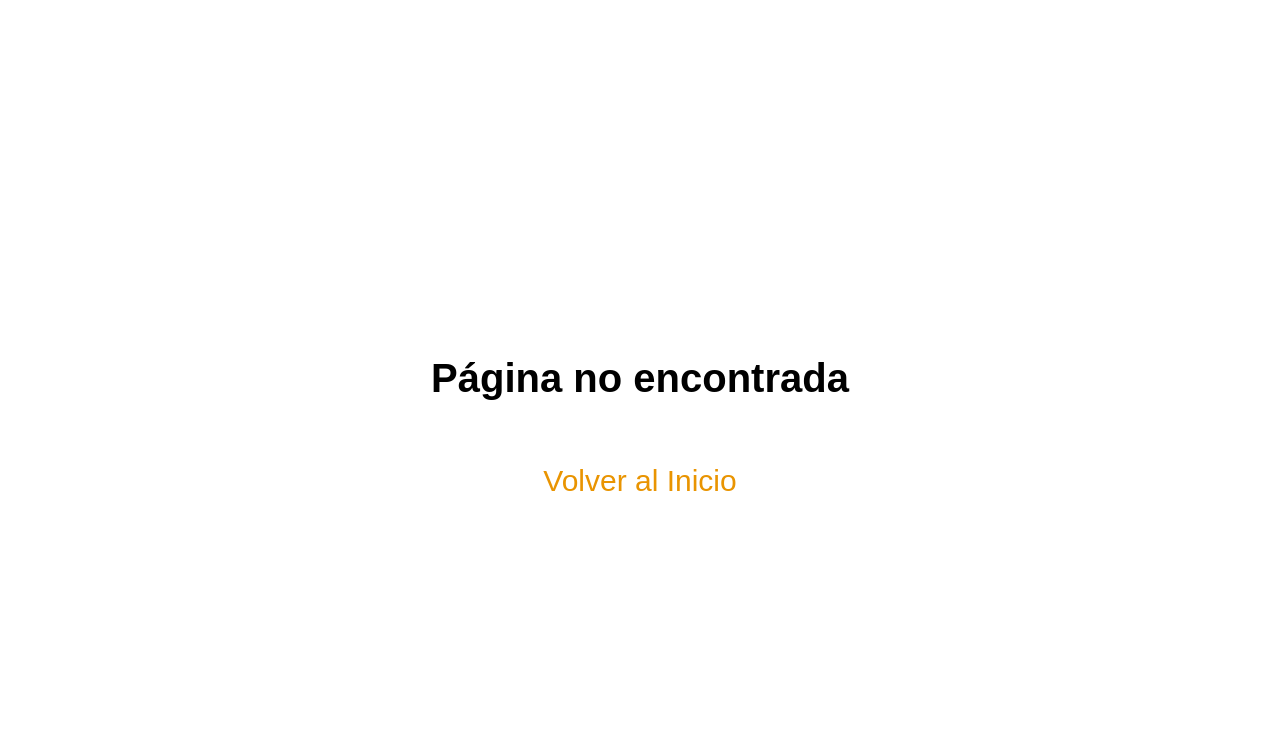
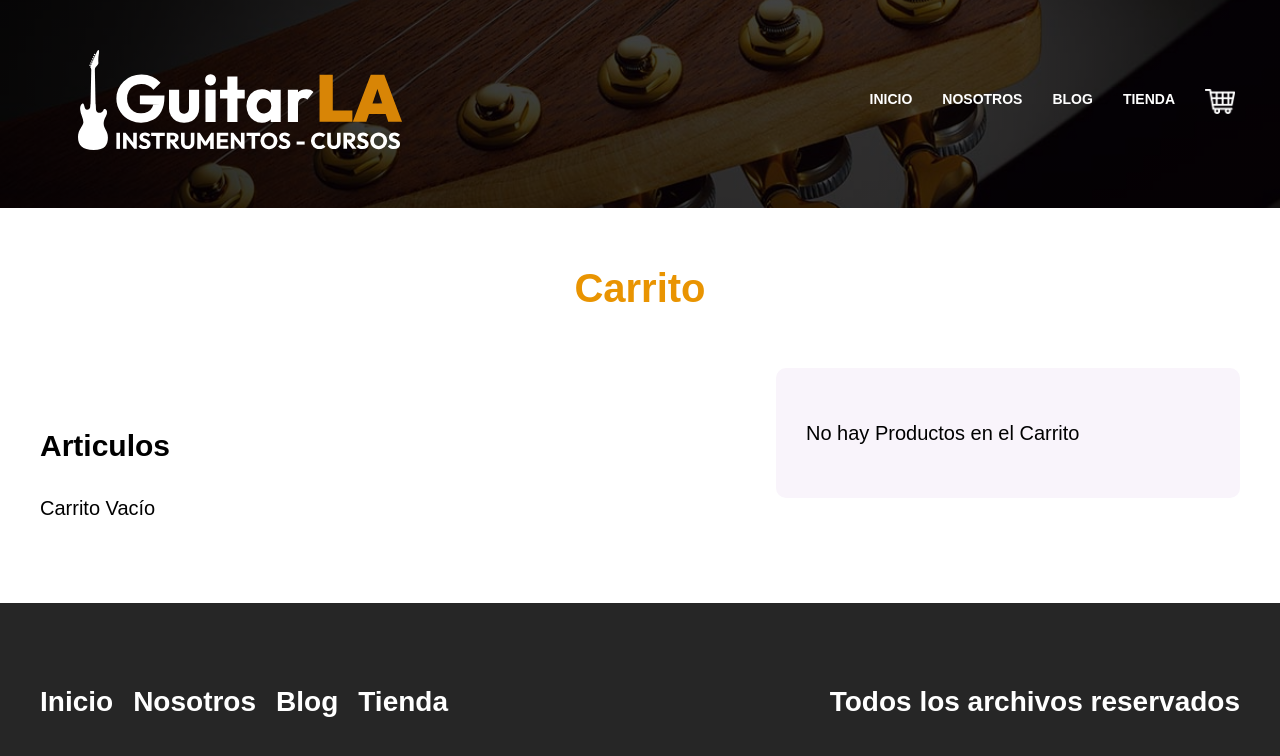
Before and after one commit to emanuelheredia/tienda-Guitar, a Next.js app: page /carrito in a window 1280 px wide. Before the commit this address had no page. Shown: the top 756 px of the page. Built offline with nearby package versions, Linux system fonts and the light colour scheme.

Commit message:
configuracion page carrito, funciones sumar cantidad y eliminar, localStorage

```diff
--- a/components/Header.js
+++ b/components/Header.js
@@ -2,6 +2,7 @@
 import Image from "next/image";
 import styles from "../styles/Header.module.css";
 import { useRouter } from "next/router";
+import Carrito from "../pages/carrito";
 
 const Header = ({ guitarra }) => {
 	const router = useRouter();
@@ -25,6 +26,17 @@
 						<Link href="/nosotros">Nosotros</Link>
 						<Link href="/blog">Blog</Link>
 						<Link href="/tienda">Tienda</Link>
+						<Link href="/carrito">
+							<a>
+								<Image
+									layout="fixed"
+									width={30}
+									height={25}
+									src="/img/carrito.png"
+									alt="imagen carrito"
+								/>
+							</a>
+						</Link>
 					</nav>
 				</div>
 				{guitarra && (
--- a/pages/404.js
+++ b/pages/404.js
@@ -1,5 +1,4 @@
 import Link from "next/link";
-import Layout from "../components/Layout";
 import styles from "../styles/NoEncontrado.module.css";
 
 const NoEncontrado = () => {
--- a/pages/_app.js
+++ b/pages/_app.js
@@ -1,8 +1,55 @@
 import "../styles/normalize.css";
 import "../styles/globals.css";
+import { useState, useEffect } from "react";
 
 function MyApp({ Component, pageProps }) {
-	return <Component {...pageProps} />;
+	const [carrito, setCarrito] = useState([]);
+
+	useEffect(() => {
+		const carritoStorage =
+			JSON.parse(localStorage.getItem("carrito")) ?? [];
+		setCarrito(carritoStorage);
+	}, []);
+	useEffect(() => {
+		localStorage.setItem("carrito", JSON.stringify(carrito));
+	}, [carrito]);
+	const agregarCarrito = (producto) => {
+		if (carrito.some((articulo) => articulo.id === producto.id)) {
+			const carritoActualizado = carrito.map((articulo) => {
+				if (articulo.id === producto.id) {
+					articulo.cantidad = producto.cantidad;
+				}
+				return articulo;
+			});
+			setCarrito(carritoActualizado);
+		} else {
+			setCarrito([...carrito, producto]);
+		}
+	};
+	const actualizarCantidad = (producto) => {
+		const carritoActualizado = carrito.map((articulo) => {
+			if (articulo.id === producto.id) {
+				articulo.cantidad = producto.cantidad;
+			}
+			return articulo;
+		});
+		setCarrito(carritoActualizado);
+	};
+	const eliminarProducto = (id) => {
+		const carritoActualizado = carrito.filter(
+			(articulo) => articulo.id !== id,
+		);
+		setCarrito(carritoActualizado);
+	};
+	return (
+		<Component
+			{...pageProps}
+			carrito={carrito}
+			agregarCarrito={agregarCarrito}
+			actualizarCantidad={actualizarCantidad}
+			eliminarProducto={eliminarProducto}
+		/>
+	);
 }
 
 export default MyApp;
--- /dev/null
+++ b/pages/carrito.js
@@ -0,0 +1,103 @@
+import Layout from "../components/Layout";
+import Image from "next/image";
+import styles from "../styles/Carrito.module.css";
+import { useState, useEffect } from "react";
+
+const Carrito = ({ carrito, actualizarCantidad, eliminarProducto }) => {
+	const [total, setTotal] = useState(0);
+	useEffect(() => {
+		const calculoTotal = carrito.reduce(
+			(total, producto) => total + producto.cantidad * producto.precio,
+			0,
+		);
+		setTotal(calculoTotal);
+	}, [carrito]);
+	return (
+		<Layout pagina={"Carrito de Compras"}>
+			<h1 className="heading">Carrito</h1>
+			<main className={`contenedor ${styles.contenido}`}>
+				<div className={styles.carrito}>
+					<h2>Articulos</h2>
+					{carrito.length === 0
+						? "Carrito Vacío"
+						: carrito.map((producto) => (
+								<div
+									key={producto.id}
+									className={styles.producto}
+								>
+									<div>
+										<Image
+											layout="responsive"
+											width={250}
+											height={480}
+											alt={producto.nombre}
+											src={producto.imagen}
+										/>
+									</div>
+									<div>
+										<p className={styles.nombre}>
+											{producto.nombre}
+										</p>
+										<div className={styles.cantidad}>
+											<p>Cantidad: </p>
+											<select
+												className={styles.select}
+												value={producto.cantidad}
+												onChange={(e) =>
+													actualizarCantidad({
+														cantidad:
+															e.target.value,
+														id: producto.id,
+													})
+												}
+											>
+												<option value="1">1</option>
+												<option value="2">2</option>
+												<option value="3">3</option>
+												<option value="4">4</option>
+												<option va lue="5">
+													5
+												</option>
+											</select>
+										</div>
+										<p className={styles.precio}>
+											$ <span>{producto.precio}</span>
+										</p>
+										<p className={styles.subtotal}>
+											Subtotal $
+											<span>
+												{producto.precio *
+													producto.cantidad}
+											</span>
+										</p>
+									</div>
+									<button
+										type="button"
+										className={styles.eliminar}
+										onClick={(e) =>
+											eliminarProducto(producto.id)
+										}
+									>
+										X
+									</button>
+								</div>
+						  ))}
+				</div>
+				<div className={styles.resumen}>
+					{total > 0 ? (
+						<>
+							<h3>Resumen del Pedido</h3>
+							<p>
+								Total a pagar: $<span>{total}</span>
+							</p>
+						</>
+					) : (
+						<p>No hay Productos en el Carrito</p>
+					)}
+				</div>
+			</main>
+		</Layout>
+	);
+};
+
+export default Carrito;
--- /dev/null
+++ b/styles/Carrito.module.css
@@ -0,0 +1,74 @@
+.contenido{
+    display: grid;
+    gap: 4rem ;
+}
+@media (min-width:768px){
+    .contenido{
+        grid-template-columns: 3fr 2fr;
+        align-items: flex-start;
+    }
+}
+.carrito{
+    padding: 3rem 0;
+}
+.producto{
+    display: grid;
+    grid-template-columns: 1fr 3fr;
+    gap: 4rem;
+    align-items: center;
+    border-bottom: 1px solid #cfcfcf;
+    padding: 3rem 0;
+    position: relative;
+}
+.producto:last-of-type{
+    border: none;
+}
+.producto p{
+    margin: 0 0 1rem 0;
+}
+.nombre{
+    font-weight: 700;
+    font-size: 2.2rem;
+}
+.cantidad{
+    display: flex;
+    align-items: center;
+    gap: 1rem;
+margin-bottom: 1rem;
+}
+.cantidad p {
+    margin: 0;
+}
+.select{
+    all: unset;
+    padding: 1rem;
+    border: 1px solid #cfcfcf;
+    flex: 1;
+    text-align: center;
+    border-radius: 1rem;
+}
+.precio{
+    font-weight: 700;
+    color: var(--primary);
+}
+.precio span{
+    font-size: 2.4rem;
+}
+.subtotal{
+    font-size: 2.4rem;
+}
+.eliminar{
+    all: unset;
+    position: absolute;
+    top: 3rem;
+    right: 1rem;
+    font-weight: bold;
+}
+.eliminar:hover{
+    cursor: pointer;
+}
+.resumen{
+    background-color: #F9F4FB;
+    padding: 3rem;
+    border-radius: 1rem;
+}
```
Also changed, not shown: pages/guitarras/[url].js (+27 -4 lines).
